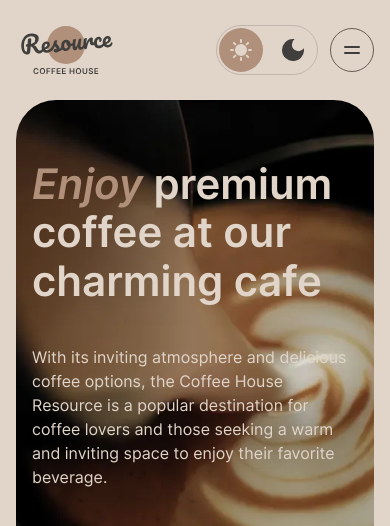
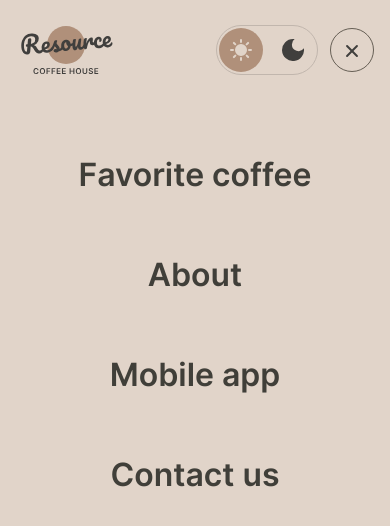
Before and after one commit to ToryaToria/Coffee, a website built with Vite: page source/index.html in a window 390 px wide. Both pictures are taken after a click on the button "mobaile menu". Shown: the top 526 px of the page. Built offline with nearby package versions, Linux system fonts and the light colour scheme.

Commit message:
feat: add js mobail menu

```diff
--- a/source/index.html
+++ b/source/index.html
@@ -61,11 +61,10 @@
 
           <button class="header__btn header__btn--dark" type="button">
             <span class="visually-hidden">Dark</span>
-
           </button>
         </div>
 
-        <button class="header__burger" type="button">
+        <button class="header__burger btn-menu" type="button" id="btn-menu">
           <span class="visually-hidden">mobaile menu</span>
         </button>
 
@@ -307,7 +306,7 @@
   </footer>
 
 
-  <!-- <script type="module" src="js/main.js"></script> -->
+  <script type="module" src="js/main.js"></script>
 </body>
 
 </html>
--- a/source/js/main-menu.js
+++ b/source/js/main-menu.js
@@ -1,7 +1,6 @@
 const body = document.body;
-const btnMenu = document.querySelector('.btn-menu');
+const btnMenu = document.querySelector('#btn-menu');
 const nav = document.querySelector('.nav');
-const btnStart = document.querySelector('#js-button');
 
 const navLinks = document.querySelectorAll('.nav__link');
 
@@ -36,10 +35,6 @@ function closeMenu() {
   body.removeEventListener('click', onDocumentClick);
 }
 
-btnStart.addEventListener('click', () => {
-  closeMenu();
-});
-
 navLinks.forEach((el) => {
   el.addEventListener('click', () => {
     closeMenu();
--- a/source/js/main.js
+++ b/source/js/main.js
@@ -1,4 +1,4 @@
 import './main-menu.js';
-import './price-animation.js';
-import './certificate-animations.js';
-import './img-rotate.js';
+// import './price-animation.js';
+// import './certificate-animations.js';
+// import './img-rotate.js';
--- a/source/sass/base/fonts-styles.scss
+++ b/source/sass/base/fonts-styles.scss
@@ -43,6 +43,17 @@
   }
 }
 
+.text-nav {
+   @include font($size: 32px, $line-height: 125%, $weight: 600);
+  text-decoration: none;
+
+    @include media-desktop {
+    font-size: 16px;
+    line-height: 150%;
+  }
+
+}
+
 .title-card {
   @include font($size: 24px, $line-height: 125%, $weight: 600);
 }
@@ -54,9 +65,3 @@
 .text-medium {
   @include font($size: 16px, $line-height: 150%, $weight: 600);
 }
-
-.text-nav {
-  @include font($size: 16px, $line-height: 150%, $weight: 600);
-
-  text-decoration: none;
-}
--- a/source/sass/base/mixins.scss
+++ b/source/sass/base/mixins.scss
@@ -52,7 +52,7 @@
   width: 100%;
   height: 1px;
   background-color: $bg-color;
-  bottom: -3px;
+  bottom:-3px;
   left: 0;
   right: 0;
 }
--- a/source/sass/base/page.scss
+++ b/source/sass/base/page.scss
@@ -1,7 +1,10 @@
 .page {
   /*  для стики-футера */
   height: 100%;
-  scroll-behavior: smooth;
+
+  @media (prefers-reduced-motion: no-preference) {
+      scroll-behavior: smooth;
+  }
 }
 
 .page__body {
--- /dev/null
+++ b/source/sass/blocks/btn-menu.scss
@@ -0,0 +1,44 @@
+.btn-menu {
+  box-sizing: border-box;
+  @include btn-reset;
+  @include font($size: 10px, $line-height: 140%, $weight: 600);
+  text-decoration: none;
+
+  width: 44px;
+  height: 44px;
+
+  display: flex;
+  flex-direction: column;
+  align-items: center;
+  justify-content: center;
+  flex-shrink: 0;
+  flex-grow: 0;
+  gap: 4px;
+
+  border: 1px solid $color-line-invert;
+  border-radius: 100%;
+
+  &::before,
+  &::after {
+    display: block;
+    content: "";
+    width: 16px;
+    height: 2px;
+    background-color: $color-bg-container-dark;
+    border-radius: 6px;
+
+    transition: all 0.7s ease-out;
+  }
+
+  @include media-desktop {
+    display: none;
+  }
+}
+
+.btn-menu--closer::before {
+  transform: translateY(4px) rotate(45deg);
+}
+
+.btn-menu--closer::after {
+  transform: translateY(-2px) rotate(-45deg);
+}
--- a/source/sass/blocks/header.scss
+++ b/source/sass/blocks/header.scss
@@ -31,27 +31,20 @@
 }
 
 .header__nav {
+  position: absolute;
+  top: 95px;
+  left: 0;
+
+  @include media-desktop {
+    position: static;
+  }
+}
+
+.header__nav--open {
   display: none;
 
   @include media-desktop {
-    @include list-reset;
-
     display: block;
-
-    padding-top: 16px;
-    padding-bottom: 20px;
-  }
-}
-
-.header__list {
-  @include media-desktop {
-    @include list-reset;
-
-    display: flex;
-    align-items: center;
-    justify-content: center;
-    gap: 40px;
-    margin: auto;
   }
 }
 
@@ -147,45 +140,8 @@
 }
 
 .header__burger {
-  box-sizing: border-box;
-  @include btn-reset;
-  @include font($size: 10px, $line-height: 140%, $weight: 600);
-  text-decoration: none;
-
-  width: 44px;
-  height: 44px;
-
-  display: flex;
-  flex-direction: column;
-  align-items: center;
-  justify-content: center;
-  flex-shrink: 0;
-  flex-grow: 0;
-  gap: 4px;
-
-  border: 1px solid $color-line-invert;
-  border-radius: 100%;
-
-  background-color: transparent;
-
   cursor: pointer;
   transition: border-color 0.7s ease-out;
-
-  @include media-desktop {
-    display: none;
-  }
-
-  &::before,
-  &::after {
-    display: block;
-    content: "";
-    width: 16px;
-    height: 2px;
-    background-color: $color-bg-container-dark;
-    border-radius: 6px;
-
-    transition: all 0.7s ease-out;
-  }
 
   &:focus {
     outline: none;
@@ -212,14 +168,6 @@
   &:active::before {
     background-color: $color-accent-50;
   }
-}
-
-.header__burger--closer::before {
-  transform: translateY(5px) rotate(45deg);
-}
-
-.header__burger--closer::after {
-  transform: translateY(-5px) rotate(-45deg);
 }
 
 .header__menu {
--- a/source/sass/blocks/nav.scss
+++ b/source/sass/blocks/nav.scss
@@ -1,3 +1,47 @@
+.nav {
+  width: 100%;
+  height: 100%;
+  backdrop-filter: blur(80px);
+
+  z-index: 100;
+
+  @include media-desktop {
+    display: block;
+
+    background-color: inherit;
+    width: fit-content;
+  }
+}
+
+.nav__list {
+  @include list-reset;
+
+  margin-bottom: 100px;
+  padding: 60px 16px 184px 16px;
+
+  display: flex;
+  flex-direction: column;
+  gap: 60px;
+  justify-content: center;
+  align-items: center;
+
+  background-color: $color-bg;
+
+  transition: all 0.7s;
+
+  @include media-desktop {
+    margin: auto;
+    padding: 0;
+
+    flex-direction: row;
+    gap: 40px;
+
+    max-width: 600px;
+    flex-wrap: wrap;
+    background-color: transparent;
+  }
+}
+
 .nav__link {
   position: relative;
   width: fit-content;
@@ -9,6 +53,15 @@
     transform-origin: left;
     transition: transform 0.7s ease-out;
   }
+
+  @include media-desktop {
+    padding-top: 16px;
+    padding-bottom: 20px;
+
+    &::after {
+      bottom: 16px;
+    }
+  }
 }
 
 .nav__link:focus {
@@ -17,7 +70,7 @@
 
 .nav__link:focus-visible {
   @include focus-visible;
-  }
+}
 
 .nav__link:hover::after {
   transform: scaleX(1);
--- a/source/sass/style.scss
+++ b/source/sass/style.scss
@@ -20,7 +20,7 @@
 @import "./blocks/card";
 @import "./blocks/catalog";
 
-// @import "./blocks/icon-bg";
+@import "./blocks/btn-menu.scss";
 @import "./blocks/favorite";
 @import "./blocks/slider";
 @import "./blocks/about";
```
Also changed, not shown: source/menu.html (+1 -1 lines).
